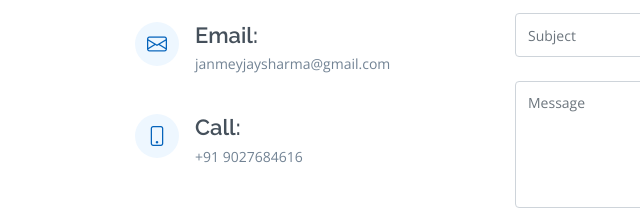
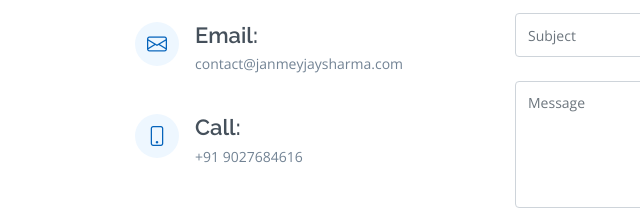
Before and after one commit to janmeyjaysharma/janmeyjaysharma.github.io, a plain HTML site: page index.html in a window 1280 px wide. Shown: the part 5308-5531 px from the top of the page, 0-640 px from the left. Drawn offline with nearby package versions, Linux system fonts and the light colour scheme.

Commit message:
Update index.html

```diff
--- a/index.html
+++ b/index.html
@@ -560,7 +560,7 @@
           <div class="email">
             <i class="bi bi-envelope"></i>
             <h4>Email:</h4>
-            <p>janmeyjaysharma@gmail.com</p>
+            <p>contact@janmeyjaysharma.com</p>
           </div>
 
           <div class="phone">
```
